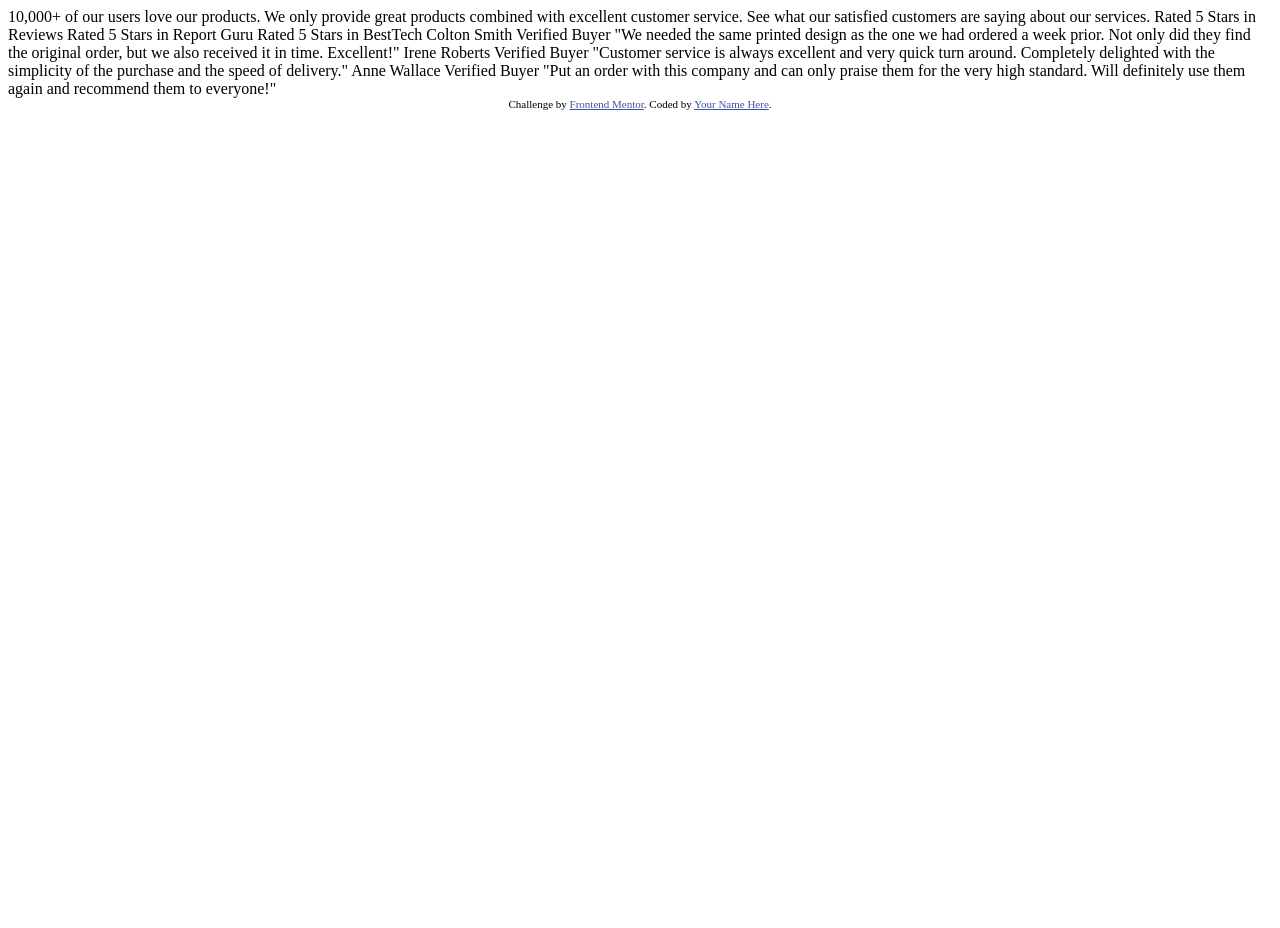
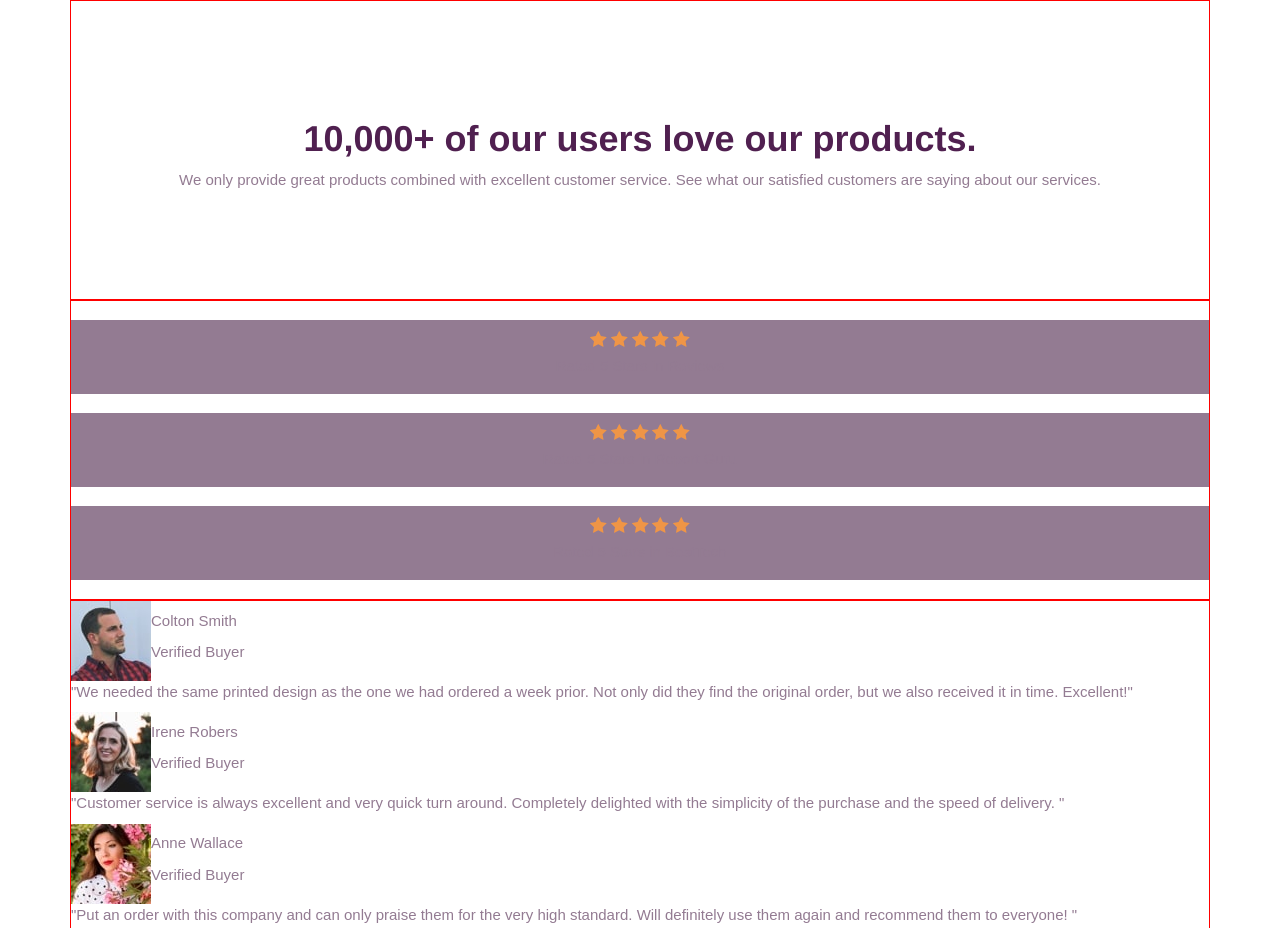
Before and after one commit to andreiferreira/social-proof-section-master, a website: page index.html in a window 1280 px wide. Shown: the top 928 px of the page. Before the commit the page ends 800 px from the top, so only its background shows below. Drawn offline with nearby package versions, Linux system fonts and the light colour scheme; a web font is replaced by a local one.

Commit message:
page structure created

```diff
--- a/index.html
+++ b/index.html
@@ -6,8 +6,10 @@
     <meta name="viewport" content="width=device-width, initial-scale=1.0" />
     <!-- displays site properly based on user's device -->
 
+
     <link rel="icon" type="image/png" sizes="32x32" href="./images/favicon-32x32.png" />
     <link rel="stylesheet" type="text/css" href="./src/css/style.css">
+    <link rel="stylesheet" href="https://maxcdn.bootstrapcdn.com/bootstrap/3.3.7/css/bootstrap.min.css" integrity="sha384-BVYiiSIFeK1dGmJRAkycuHAHRg32OmUcww7on3RYdg4Va+PmSTsz/K68vbdEjh4u" crossorigin="anonymous">
 
     <title>Frontend Mentor | Social proof section</title>
 
@@ -25,16 +27,86 @@
 </head>
 
 <body>
-    10,000+ of our users love our products. We only provide great products combined with excellent customer service. See what our satisfied customers are saying about our services. Rated 5 Stars in Reviews Rated 5 Stars in Report Guru Rated 5 Stars in BestTech
-    Colton Smith Verified Buyer "We needed the same printed design as the one we had ordered a week prior. Not only did they find the original order, but we also received it in time. Excellent!" Irene Roberts Verified Buyer "Customer service is always
-    excellent and very quick turn around. Completely delighted with the simplicity of the purchase and the speed of delivery." Anne Wallace Verified Buyer "Put an order with this company and can only praise them for the very high standard. Will definitely
-    use them again and recommend them to everyone!"
+    <main class="content container">
+        <section class="card-introduction">
+            <h1>10,000+ of our users love our products.</h1>
+            <p>We only provide great products combined with excellent customer service. See what our satisfied customers are saying about our services.</p>
+        </section>
+        <section class="card-reviews">
+            <div class="card-reviews__review">
+                <span class="card-reviews__review___stars-box">
+          <img src="./src/images/icon-star.svg" alt="star">
+          <img src="./src/images/icon-star.svg" alt="star">
+          <img src="./src/images/icon-star.svg" alt="star">
+          <img src="./src/images/icon-star.svg" alt="star">
+          <img src="./src/images/icon-star.svg" alt="star">
+        </span>
+                <p>Rated 5 Stars in Reviews</p>
+            </div>
+            <div class="card-reviews__review">
+                <span class="card-reviews__review___stars-box">
+          <img src="./src/images/icon-star.svg" alt="star">
+          <img src="./src/images/icon-star.svg" alt="star">
+          <img src="./src/images/icon-star.svg" alt="star">
+          <img src="./src/images/icon-star.svg" alt="star">
+          <img src="./src/images/icon-star.svg" alt="star">
+        </span>
+                <p>Rated 5 Stars in Report Guru</p>
+            </div>
+            <div class="card-reviews__review">
+                <span class="card-reviews__review___stars-box">
+          <img src="./src/images/icon-star.svg" alt="star">
+          <img src="./src/images/icon-star.svg" alt="star">
+          <img src="./src/images/icon-star.svg" alt="star">
+          <img src="./src/images/icon-star.svg" alt="star">
+          <img src="./src/images/icon-star.svg" alt="star">
+        </span>
+                <p>Rated 5 Stars in BestTech</p>
+            </div>
+        </section>
+        <section class="card-comments">
 
-    <div class="attribution">
-        Challenge by
-        <a href="https://www.frontendmentor.io?ref=challenge" target="_blank">Frontend Mentor</a
-      >. Coded by <a href="#">Your Name Here</a>.
-    </div>
+            <div class="card-comments__card">
+                <div class="card-comments__card___profile">
+                    <img src="./src/images/image-colton.jpg">
+                    <div class="card-comments_infos">
+                        <p>Colton Smith</p>
+                        <p>Verified Buyer</p>
+                    </div>
+                </div>
+                <div class="card-comments__card__comment">
+                    <p>"We needed the same printed design as the one we had ordered a week prior. Not only did they find the original order, but we also received it in time. Excellent!"</p>
+                </div>
+            </div>
+
+            <div class="card-comments__card">
+                <div class="card-comments__card___profile">
+                    <img src="/src/images/image-irene.jpg ">
+                    <div class="card-comments_infos">
+                        <p>Irene Robers</p>
+                        <p>Verified Buyer</p>
+                    </div>
+                </div>
+                <div class="card-comments__card___comment">
+                    <p>"Customer service is always excellent and very quick turn around. Completely delighted with the simplicity of the purchase and the speed of delivery. "</p>
+                </div>
+            </div>
+
+            <div class="card-comments__card ">
+                <div class="card-comments__card___profile ">
+                    <img src="/src/images/image-anne.jpg ">
+                    <div class="card-comments__card___infos">
+                        <p>Anne Wallace</p>
+                        <p>Verified Buyer</p>
+                    </div>
+                </div>
+                <div class="card-comments__card__comment ">
+                    <p>"Put an order with this company and can only praise them for the very high standard. Will definitely use them again and recommend them to everyone! "</p>
+                </div>
+            </div>
+
+        </section>
+    </main>
 </body>
 
 </html>
--- a/src/scss/style.scss
+++ b/src/scss/style.scss
@@ -0,0 +1,87 @@
+@import url('https://fonts.google.com/specimen/Spartan');
+//first mobile
+$borda: 1px solid red;
+$primary-color: hsl(300,
+43%,
+22%);
+$secondary-color: hsl(303,
+10%,
+53%);
+* {
+    box-sizing: border-box;
+    margin: 0;
+    padding: 0;
+}
+
+body {
+    width: 100vw;
+    height: auto;
+    p {
+        font-family: "Spartan", sans-serif;
+        font-size: 15px;
+        font-weight: 400;
+        color: $secondary-color;
+    }
+    h1 {
+        color: $primary-color;
+        font-weight: 700;
+    }
+}
+
+main {
+    width: 100%;
+    height: 90%;
+}
+
+.content {
+    display: grid;
+    grid-template-areas: "card-introduction" "card-reviews" "card-comments";
+    grid-template-columns: 100%;
+    grid-template-rows: 300px 300px 900px;
+}
+
+.card-introduction {
+    grid-area: card-introduction;
+    grid-row: 1 / 2;
+    grid-column: 1 / 2;
+    border: $borda;
+    display: flex;
+    flex-direction: column;
+    justify-content: center;
+}
+
+.card-introduction p,
+h1 {
+    text-align: center;
+}
+
+.card-reviews {
+    grid-area: card-reviews;
+    grid-row: 2 / 3;
+    grid-column: 1 / 1;
+    display: flex;
+    flex-direction: column;
+    justify-content: space-evenly;
+    text-align: center;
+    border: $borda
+}
+
+.card-reviews__review {
+    height: 25%;
+    display: flex;
+    flex-direction: column;
+    justify-content: space-evenly;
+    background-color: hsl(303, 10%, 53%)
+}
+
+.card-comments {
+    grid-area: card-comments;
+    grid-row: 3 / 4;
+    grid-column: 1 / 1;
+    border: $borda;
+}
+
+.card-comments__card___profile {
+    display: flex;
+    align-items: center;
+}
```
Also changed, not shown: style-guide.md (+11 -0 lines), src/css/style.css.
